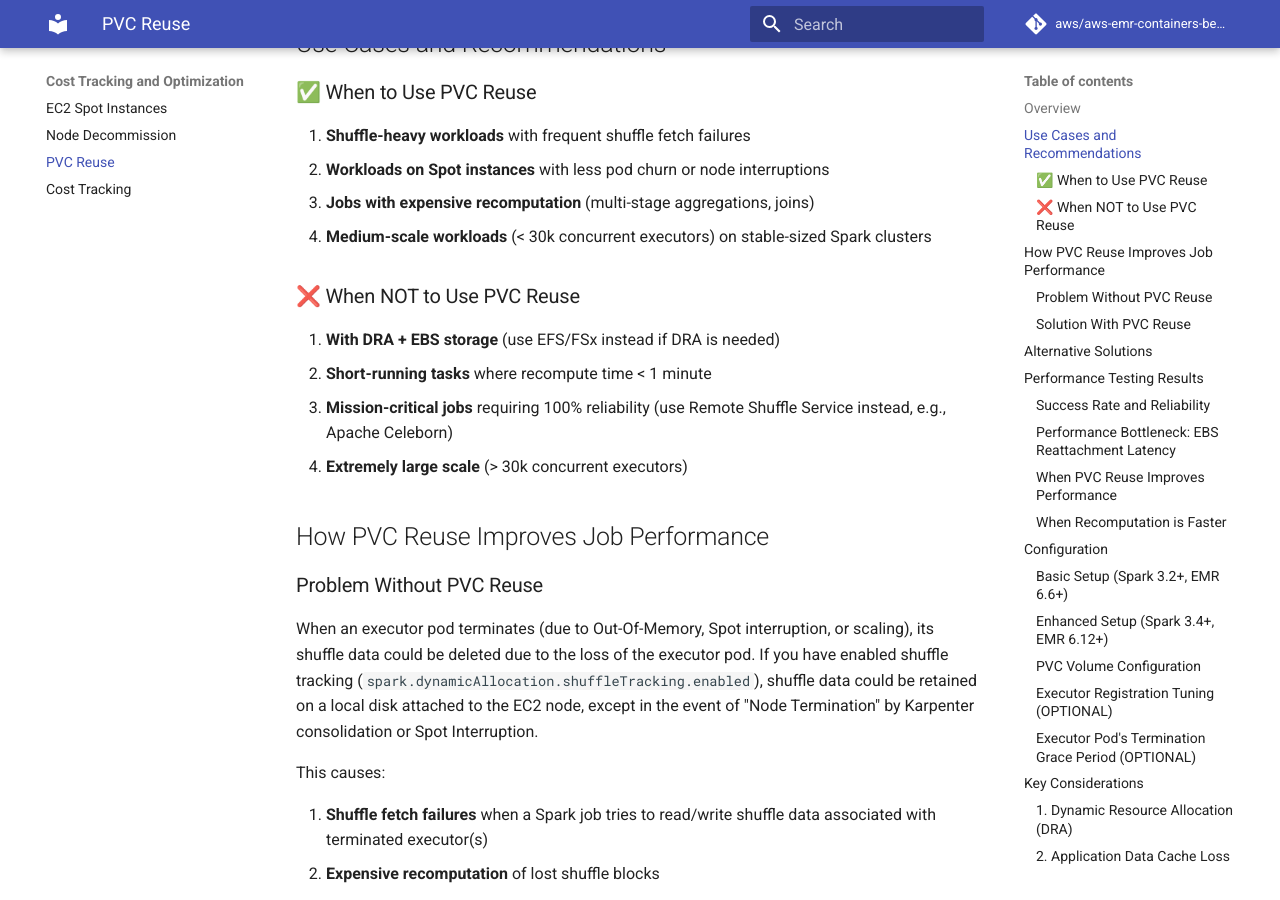
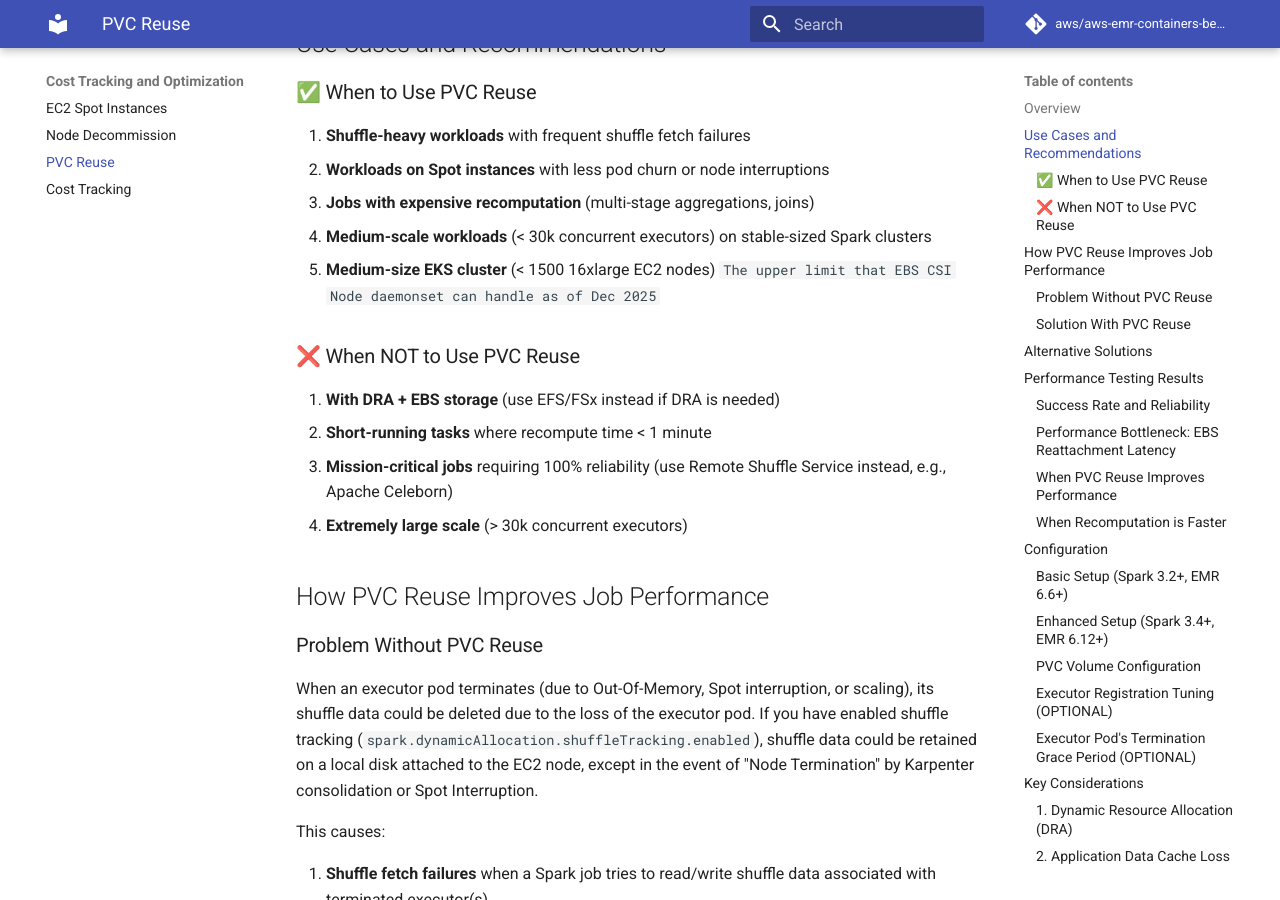
Before and after one commit to aws/aws-emr-containers-best-practices, an MkDocs documentation site: the page built from content/cost-optimization/docs/pvc-reuse.md, in a window 1280 px wide and 900 px high, scrolled down 395 px. Built offline with MkDocs 1.6.1 and Material for MkDocs 9.7.7, drawn with Linux system fonts in a browser that asks for light colours; comment, search, counter and statistics services are not loaded.

Commit message:
add uppler limit for ebs csi ds

```diff
--- a/content/cost-optimization/docs/pvc-reuse.md
+++ b/content/cost-optimization/docs/pvc-reuse.md
@@ -12,6 +12,7 @@
 2. **Workloads on Spot instances** with less pod churn or node interruptions
 3. **Jobs with expensive recomputation** (multi-stage aggregations, joins)
 4. **Medium-scale workloads** (< 30k concurrent executors) on stable-sized Spark clusters
+5. **Medium-size EKS cluster** (< 1500 16xlarge EC2 nodes) `The upper limit that EBS CSI Node daemonset can handle as of Dec 2025`
 
 ### ❌ When NOT to Use PVC Reuse
 
```
